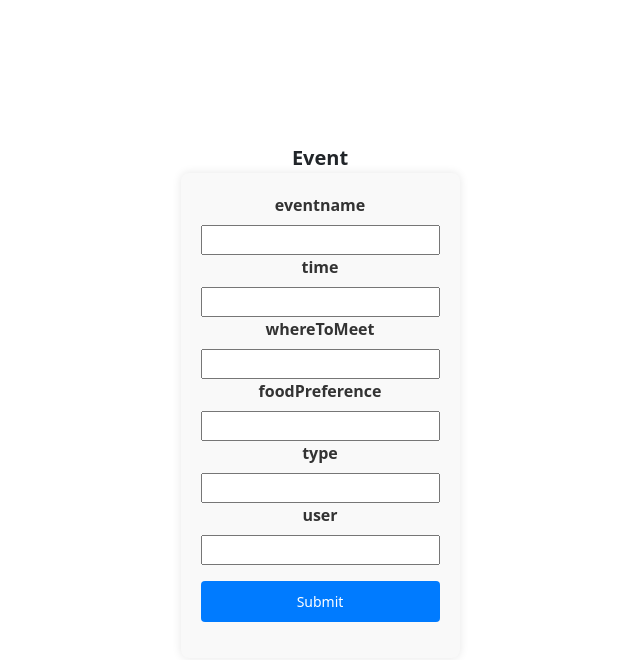
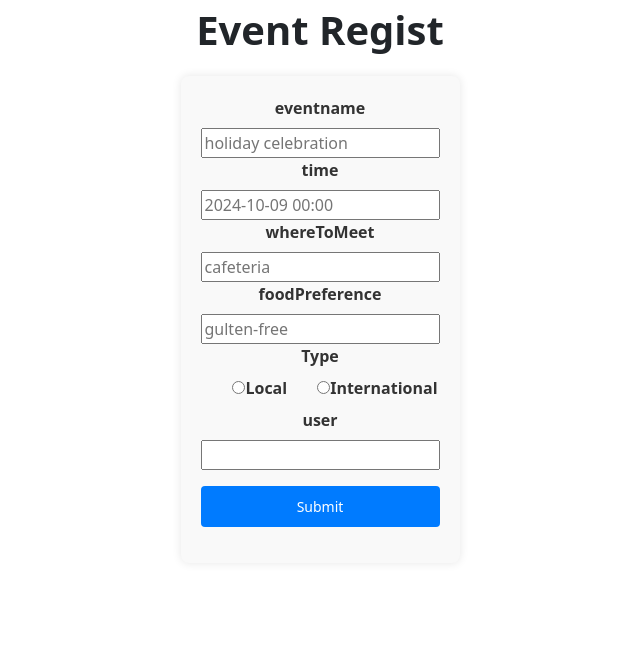
Before and after one commit to HiraSayu/CeaChicken, a React (Create React App) app in the folder Frontend/chicken-app/: page /Eventregist in a window 1280 px wide. Shown: the top 660 px of the page, without its empty margins (320-960 px from the left). Built offline with nearby package versions, Linux system fonts and the light colour scheme.

Commit message:
イベント登録・イベント一覧のCSSの調整

```diff
--- a/Frontend/chicken-app/src/EventRegister.js
+++ b/Frontend/chicken-app/src/EventRegister.js
@@ -32,6 +32,7 @@ const EventRegister = () => {
     )
       .then((res) => {
         console.log(res);
+        moveToComplete(); //POSTが完了した後に画面遷移を行う
       })
       .catch((err) => {
         console.log(err);
@@ -44,27 +45,47 @@ const EventRegister = () => {
 
   return (
     <div>
-      <p className='title'>Event</p>
+      <p className='title'>Event Regist</p>
       <form className="EventRegistForm" onSubmit={PostData}>
         <label>eventname</label>
-        <input value={eventName} onChange={(cevent) => setEventName(cevent.target.value)} />
+        <input value={eventName} onChange={(cevent) => setEventName(cevent.target.value)} placeholder='holiday celebration'/>
 
         <label>time</label>
-        <input value={time} onChange={(cevent) => setTime(cevent.target.value)} />
+        <input value={time} onChange={(cevent) => setTime(cevent.target.value)} placeholder='2024-10-09 00:00'/>
 
         <label>whereToMeet</label>
-        <input value={whereToMeet} onChange={(cevent) => setWhereToMeet(cevent.target.value)} />
+        <input value={whereToMeet} onChange={(cevent) => setWhereToMeet(cevent.target.value)} placeholder='cafeteria'/>
 
         <label>foodPreference</label>
-        <input value={foodPreference} onChange={(cevent) => setFoodPreference(cevent.target.value)} />
+        <input value={foodPreference} onChange={(cevent) => setFoodPreference(cevent.target.value)} placeholder='gulten-free'/>
 
-        <label>type</label>
-        <input value={type} onChange={(cevent) => setType(cevent.target.value)} />
+
+        <label>Type</label>
+        <div className="radio">
+          <label className="radio-opt">
+            <input
+              type="radio"  value="local" checked={type === 'local'}
+              onChange={() => setType('local')}
+            />
+            Local
+          </label>
+          <label className="radio-opt">
+            <input
+              type="radio" value="international" checked={type === 'international'}
+              onChange={() => setType('international')}
+            />
+            International
+          </label>
+        </div>
+
+        {/* <label>type</label>
+        <input value={type} onChange={(cevent) => setType(cevent.target.value)} placeholder='local or international' /> */}
 
         <label>user</label>
         <input value={userId} onChange={(cevent) => setUserId(cevent.target.value)} />
 
-        <input type="submit" value="Submit" onClick={moveToComplete}/>
+        <input type="submit" value="Submit"/>
+        {/* onClick={moveToComplete} */}
       </form>
     </div>
   );
--- a/Frontend/chicken-app/src/Lunch.css
+++ b/Frontend/chicken-app/src/Lunch.css
@@ -39,7 +39,7 @@ html, body {
     background-color: #ffffff;
     padding: 10px;
     border-radius: 8px;
-    box-shadow: 0 1px 3px rgba(0, 0, 0, 0.1);
+    box-shadow: 1px 3px rgba(24, 24, 24, 0.1);
   }
 
   .add-event-btn{
--- a/Frontend/chicken-app/src/LunchCompanion.css
+++ /dev/null
@@ -1,102 +0,0 @@
-/* LunchCompanion.css */
-
-html, body {
-    height: 100%;
-    margin: 0;
-    padding: 0;
-
-  }
-
-  body {
-    display: flex;
-    justify-content: center;
-    align-items: center;
-    background-color: #f8f9fa;
-
-  }
-
-  .container {
-    width: 100%;
-    height:100vh;
-    max-width: 400px;
-    margin: 0 auto;
-    padding: 20px;
-    background-color: #f8f9fa;
-    box-sizing: border-box;
-}
-
-
-  .header {
-    display: flex;
-    align-items: center;
-    margin-bottom: 20px;
-  }
-
-  .back-button {
-    background: none;
-    border: none;
-    font-size: 24px;
-    margin-right: 10px;
-  }
-
-  .title {
-    font-size: 20px;
-    font-weight: bold;
-    margin: 0;
-  }
-
-  .results-list {
-    list-style-type: none;
-    padding: 0;
-    margin: 0;
-  }
-
-  .result-item {
-    display: flex;
-    align-items: center;
-    margin-bottom: 15px;
-    background-color: #ffffff;
-    padding: 10px;
-    border-radius: 8px;
-    box-shadow: 0 1px 3px rgba(0, 0, 0, 0.1);
-  }
-
-  .profileimg {
-    width: 48px;
-    height: 48px;
-    border-radius: 50%;
-    margin-right: 10px;
-  }
-
-  .info {
-    flex-grow: 1;
-  }
-
-  .eventName {
-    font-size: 16px;
-    margin: 0;
-  }
-
-  .meetLocation {
-    font-size: 14px;
-    color: #6c757d;
-    margin: 0;
-  }
-
-  .percentage {
-    font-size: 14px;
-    margin: 0;
-  }
-
-  .start-button {
-    display: block;
-    width: 100%;
-    padding: 10px;
-    background-color: #007bff;
-    color: #ffffff;
-    border: none;
-    border-radius: 25px;
-    font-size: 16px;
-    margin-top: 20px;
-    cursor: pointer;
-  }
--- a/Frontend/chicken-app/src/LunchCompanion.js
+++ b/Frontend/chicken-app/src/LunchCompanion.js
@@ -71,12 +71,8 @@ function backPage(){
       )} */}
 
         {events.map((event, index) => (
-          <ResultCard  index={index} name={event.event_name} meetLocation={event.where_to_meet} time={event.time} userId={events.user_id} foodReference={events.food_reference} url=""/>
+          <ResultCard  index={index} name={event.event_name} meetLocation={event.where_to_meet} time={event.time} userId={events.user_id} foodReference={event.food_preference} url=""/>
         ))}
-
-
-      {/*
-      <ResultCard  name="nina" meetLocation="north1"/> */}
 
       </ul>
 
--- /dev/null
+++ b/Frontend/chicken-app/src/ResultCardStyle.css
@@ -0,0 +1,39 @@
+
+.result-item {
+    display: flex;
+    align-items: center;
+    width:400px;
+    margin-bottom: 15px;
+    background-color: #ffffff;
+    padding: 10px;
+    border-radius: 8px;
+    box-shadow: 0 4px 5px rgba(0, 0, 0, 0.1);
+  }
+
+  .profileimg {
+    width: 48px;
+    height: 48px;
+    border-radius: 50%;
+    margin-right: 10px;
+  }
+
+  .info {
+    flex-grow: 1;
+  }
+
+  .eventName {
+    font-size: 16px;
+    font-weight: bold;
+    margin: 0;
+  }
+
+  .meetLocation {
+    font-size: 14px;
+    color: #6c757d;
+    margin: 0;
+  }
+
+  .food_preference{
+    font-weight: bold;
+    color: #0056b3;
+  }
--- a/Frontend/chicken-app/src/eventRegisterStyle.css
+++ b/Frontend/chicken-app/src/eventRegisterStyle.css
@@ -1,5 +1,5 @@
 .title {
-    font-size: 20px;
+    font-size: 40px;
     font-weight: bold;
   }
 
@@ -43,3 +43,18 @@
 .EventRegistForm input[type="submit"]:hover {
     background-color: #0056b3;
 }
+
+.radio-container {
+  display: flex;
+  gap: 20px;
+  margin-bottom: 20px;
+  align-items: center;
+}
+
+.radio-opt {
+  position: relative;
+  padding-left: 30px;
+  font-size: 16px;
+  color: #333;
+  cursor: pointer;
+}
--- a/Frontend/chicken-app/src/resultcard.js
+++ b/Frontend/chicken-app/src/resultcard.js
@@ -1,7 +1,7 @@
 import * as React from 'react';
 
 // import "./ReasultCardStyle.css";
-import "./LunchCompanion.css"
+import "./ResultCardStyle.css"
 import axios from 'axios'; // axiosをインポート
 import { useNavigate} from 'react-router-dom';
 
@@ -16,15 +16,16 @@ export default class ResultCard extends React.Component{
     <div class="ResultCard">
 
       <li className="result-item" key={this.props.index}>
-            <img
+            {/* <img
               className="profileimg"
               src={`https://via.placeholder.com/48?text=N`}
               alt={`${this.props.name}`}
-            />
+            /> */}
             <div className="info">
               <p className="eventName">{this.props.name}</p>
-              <p className="meetLocation">{this.props.meetLocation}</p>
+              <p className="meetLocation">meet Location: {this.props.meetLocation}</p>
               <p className="time">{this.props.time}</p>
+              <p className="food_preference">{this.props.foodReference}</p>
             </div>
               <button  className="btn btn-primary" onClick={redirectToURL}  >Join</button>
       </li>
```
Also changed, not shown: Frontend/chicken-app/src/ReasultCardStyle.css (deleted).
